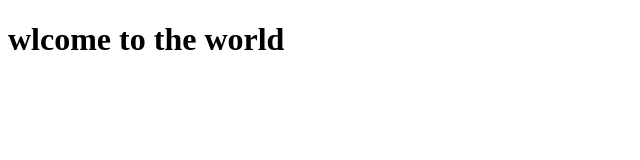
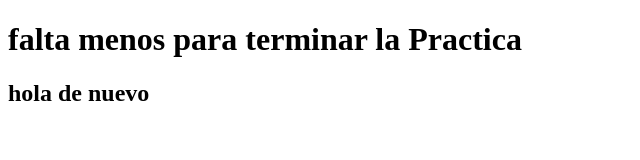
Before and after one commit to osky2003/praticavirtual, a plain HTML site: page index.html in a window 1280 px wide. Shown: the whole page, without its empty margins (0-640 px from the left). Drawn offline with Linux system fonts and the light colour scheme.

Commit message:
se cambio el idioma

```diff
--- a/index.html
+++ b/index.html
@@ -6,6 +6,7 @@
     <title>Practica de virtualizacón</title>
 </head>
 <body>
-    <h1>wlcome to the world</h1>
+    <h1>falta menos para terminar la Practica</h1>
+    <h2>hola de nuevo</h2>
 </body>
 </html>
```
